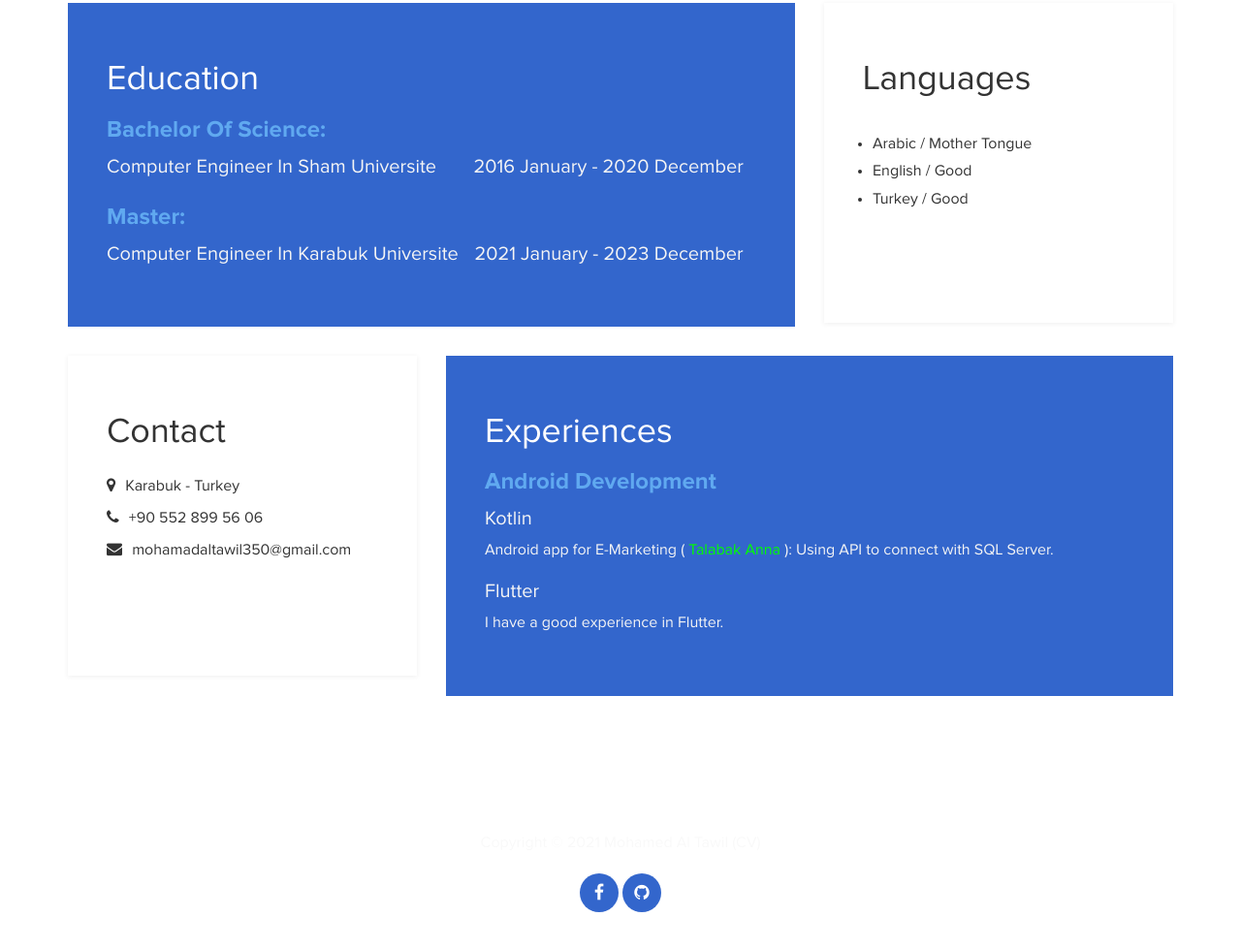
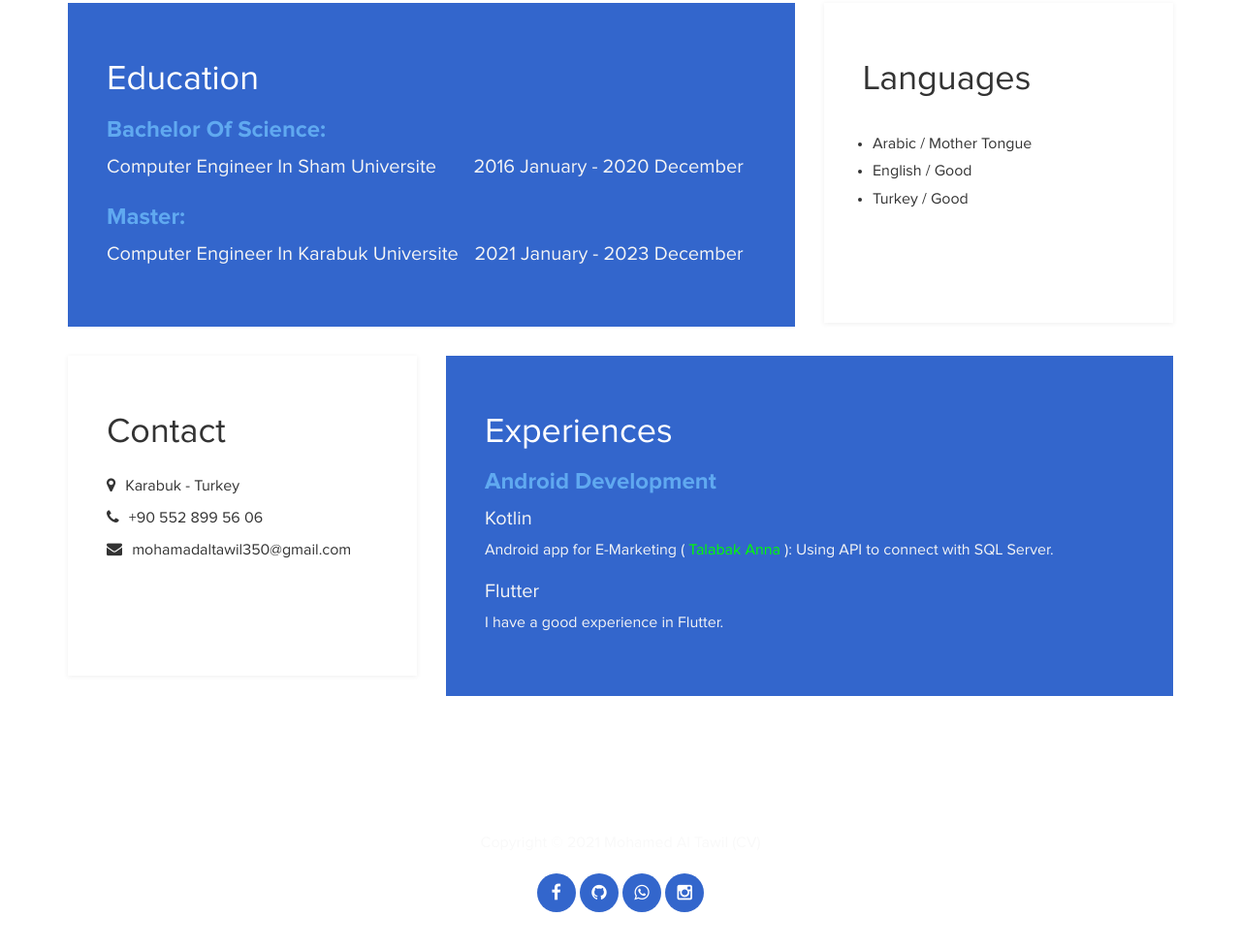
Before and after one commit to Mohamed-AlTawil/CV, a plain HTML site: page index.html in a window 1280 px wide. Shown: the part 1211-2190 px from the top of the page at 97% size. Drawn offline with Linux system fonts and the light colour scheme.

Commit message:
Update index.html

```diff
--- a/index.html
+++ b/index.html
@@ -140,6 +140,8 @@ http://www.templatemo.com/tm-467-easy-profile
 				<ul class="social-icons">
 					<li><a href="https://www.facebook.com/profile.php?id=100004384119223" class="fa fa-facebook"></a></li>
 					<li><a href="https://github.com/Mohamed-AlTawil" class="fa fa-github"></a></li>
+					<li><a href="https://wa.me/qr/KWIKEECZRAIGB1" class="fa fa-whatsapp" aria-hidden="true"></a> </li>
+					<li><a href="https://www.instagram.com/mohamed_altawil_93?r=nametag" class="fa fa-instagram"></a></li>
 				</ul>
 			</div>
 		</div>
```
